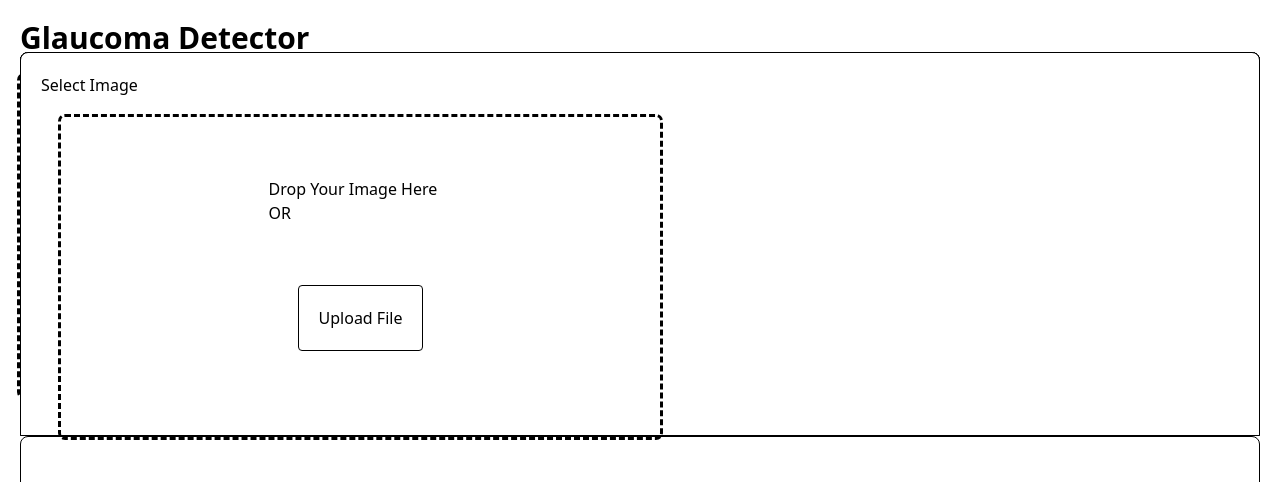
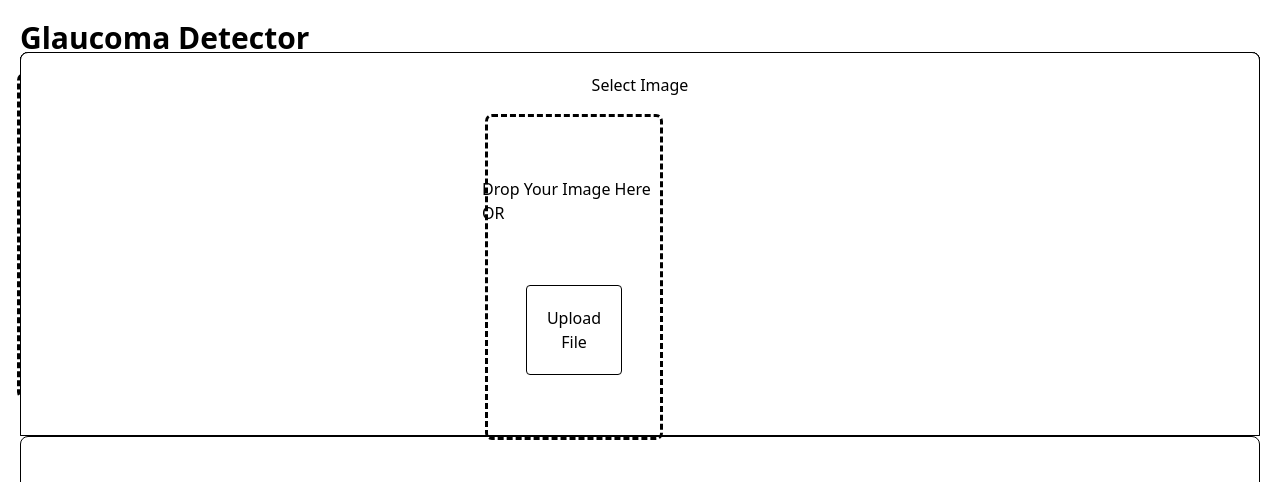
Before and after one commit to Joshuajrodrigues/glaucoma-detector, a Next.js app: page / in a window 1280 px wide. Shown: the top 482 px of the page. Built offline with nearby package versions, Linux system fonts and the light colour scheme.

Commit message:
card one beta

```diff
--- a/components/Button.tsx
+++ b/components/Button.tsx
@@ -2,7 +2,7 @@ import React, { FunctionComponent, ReactNode } from 'react'
 
 const Button:FunctionComponent<{
     children:ReactNode,
-    onClick:React.MouseEventHandler<HTMLButtonElement>
+    onClick?:React.MouseEventHandler<HTMLButtonElement>
 }> = ({children,onClick,...other}) => {
   return (
     <button onClick={onClick} className='p-5 m-5 border rounded border-black'>{children}</button>
--- a/components/steps/Card.tsx
+++ b/components/steps/Card.tsx
@@ -1,14 +1,24 @@
 import React, { FunctionComponent, ReactNode } from "react";
+import Button from "../Button";
 
-const Card:FunctionComponent<{
-    title?:string
-    index:number
-    children?:ReactNode
-}> = ({index,children,title}) => {
+const Card: FunctionComponent<{
+  showNext?: boolean;
+  title?: string;
+  index: number;
+  children?: ReactNode;
+}> = ({ index, children, title, showNext }) => {
   return (
-    <div className={`absolute bg-white h-96 top-${index} border p-5 m-5  rounded-t-lg border-black left-0 right-0 bottom-0`}>
-     <h2>{title}</h2>
-      {children}
+    <div
+      className={`flex flex-col items-center absolute bg-white h-96 top-${index} border p-5 m-5 rounded-t-lg border-black left-0 right-0 bottom-0`}
+    >
+      {!showNext ? (
+        <>
+          <h2>{title}</h2>
+          {children}
+        </>
+      ) : (
+        <Button>Next</Button>
+      )}
     </div>
   );
 };
--- a/components/steps/CardContainer.tsx
+++ b/components/steps/CardContainer.tsx
@@ -1,12 +1,16 @@
-import React, { useState } from "react";
+import React, { FunctionComponent, useState } from "react";
 import Card from "./Card";
 import ImageContainer from "../ImageContainer";
 
-const CardContainer = () => {
+const CardContainer:FunctionComponent<{
+    imageCallback:(images:File[])=>void
+}> = ({imageCallback}) => {
   const [fundas, setFundas] = useState<File[]>([]);
-  const imageCallback = (filesArray: File[]) => {
-    console.log("imageCallback", filesArray);
+
+  const updateFileCb = (filesArray: File[]) => {
+    console.log("updateFileCb", filesArray);
     setFundas(filesArray);
+    imageCallback(filesArray)
   };
   return (
     <div className="relative w-full h-full p-5 ">
@@ -15,11 +19,11 @@ const CardContainer = () => {
       <Card index={2} />
       <Card index={3} />
       <Card title="Crop Roi" index={4} />
-      <Card title="Select Image" index={5}>
+      <Card showNext={fundas.length>0} title="Select Image" index={5}>
         <ImageContainer
           instructions="Drop Your Image Here OR"
           multiple={false}
-          updateFileCb={imageCallback}
+          updateFileCb={updateFileCb}
         />
       </Card>
     </div>
--- a/pages/index.tsx
+++ b/pages/index.tsx
@@ -8,10 +8,10 @@ import Card from "../components/steps/Card";
 import CardContainer from "../components/steps/CardContainer";
 
 export default function Home() {
-  const [fundas, setFundas] = useState<File[]>([]);
+  const [fundasDisplay, setFundasDisplay] = useState<File[]>([]);
   const imageCallback = (filesArray: File[]) => {
     console.log("imageCallback", filesArray);
-    setFundas(filesArray);
+    setFundasDisplay(filesArray);
   };
 
   return (
@@ -29,11 +29,11 @@ export default function Home() {
         <h1 className="text-3xl font-bold m-5">Glaucoma Detector</h1>
         <div
           className={
-            "flex justify-center items-center md:w-full lg:w-1/2 h-80 p-5 m-5 border-black rounded outline-dashed "
+            "flex relative justify-center items-center md:w-full lg:w-1/2 h-80 p-5 m-5 border-black rounded outline-dashed "
           }
         >
-          {Object.keys(fundas).map((fileName, index) => {
-            let file = fundas[index];
+          {Object.keys(fundasDisplay).map((fileName, index) => {
+            let file = fundasDisplay[index];
             let isImageFile = file.type.split("/")[0] === "image";
 
             return (
@@ -52,7 +52,7 @@ export default function Home() {
             );
           })}
         </div>
-        { <CardContainer />}
+        <CardContainer imageCallback={imageCallback} />
       </main>
     </>
   );
```
